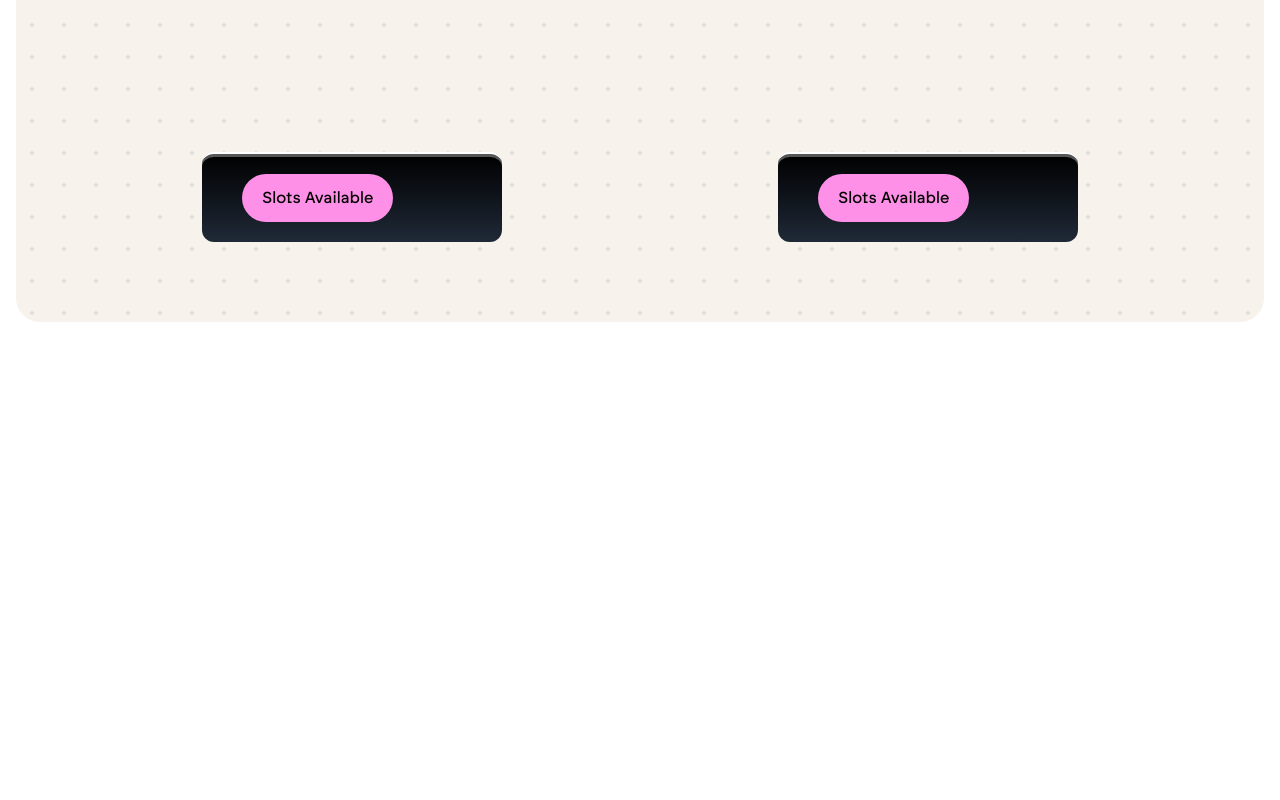
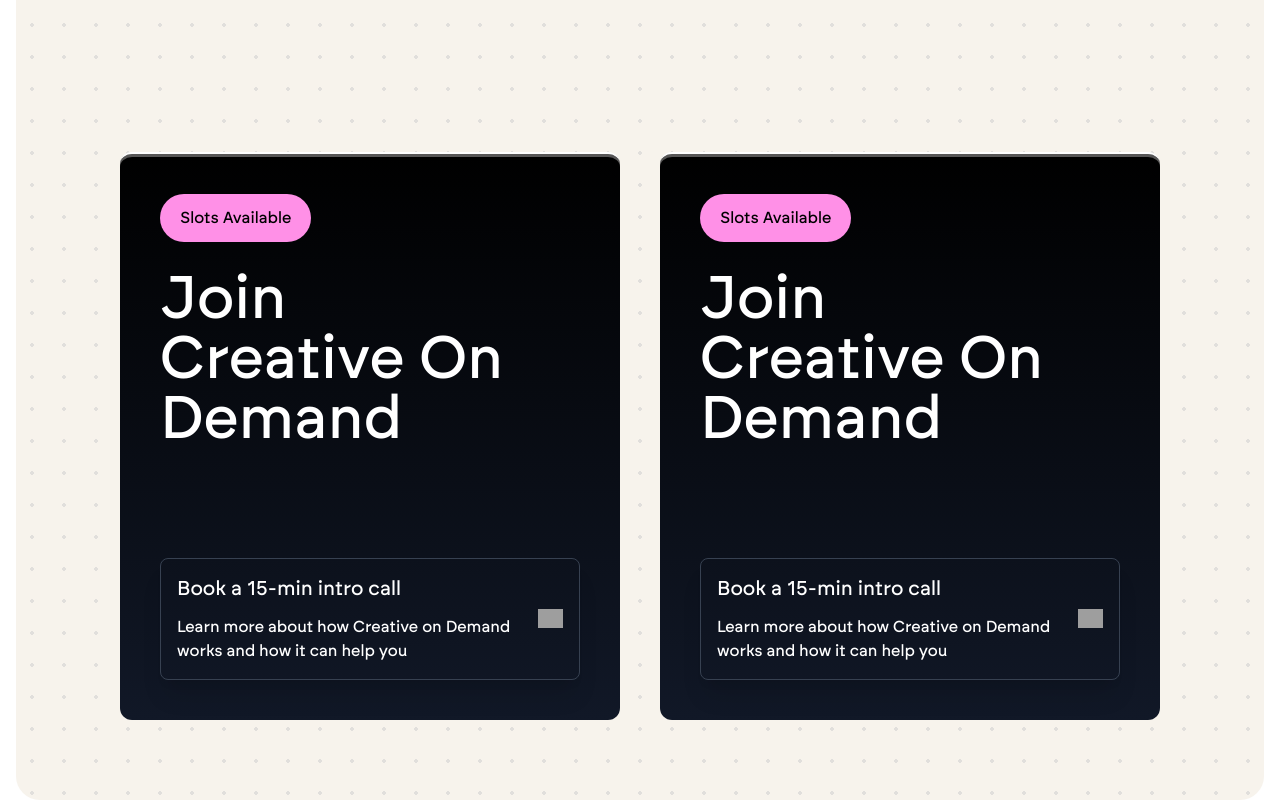
Before and after one commit to Mohammadarifcoding/designAgncy, a React (Vite) app: page / in a window 1280 px wide. Shown: the part 6559-7359 px from the top of the page. Before the commit the page ends 6881 px from the top, so only its background shows below. Built offline with nearby package versions, Linux system fonts and the light colour scheme; grey boxes are pictures that could not be loaded.

Commit message:
Added the plan section join fully

```diff
--- a/src/Pages/Home/plan/Join/Join.jsx
+++ b/src/Pages/Home/plan/Join/Join.jsx
@@ -2,15 +2,34 @@
 
 const Join = () => {
   return (
-    <div className="mx-auto w-max min-w-[300px] rounded-xl transition-all duration-500 hover:shadow-custom-hover">
-      <div className="inner-shadow rounded-xl border-t-2 flex flex-col border-white bg-gradient-to-b from-black to-gray-800 px-10 py-5 text-white hover:from-[#292929] hover:to-gray-900">
-      {/* Slots */}
-        <div className='bg-[#FF90E7] py-3 px-5 text-black rounded-full w-max'>
-        Slots Available
+    <div className="  max-w-[500px] rounded-xl">
+      <div className="inner-shadow flex flex-col gap-7 rounded-xl border-t-2 border-white bg-gradient-to-b from-black to-gray-900 px-6 py-6 text-white sm:px-8 sm:py-8 md:px-10 md:py-10">
+        {/* Slots */}
+        <div className="w-max rounded-full bg-[#FF90E7] px-5 py-3 text-black">
+          Slots Available
         </div>
+        {/*Title  */}
+        <h2 className="text-3xl font-[580] xsm:text-4xl md:text-6xl">
+          Join <br /> Creative On Demand
+        </h2>
+        {/* book call */}
 
-
-
+        <div className="mt-20 flex sm:flex-row flex-col items-center gap-3 rounded-lg border border-gray-700 p-4 shadow-xl">
+          <div className='flex flex-col gap-3'>
+            <h2 className="xsm:text-lg font-medium sm:text-xl">
+              Book a 15-min intro call
+            </h2>
+            <p className="font-medium sm:text-base xsm:text-sm text-[13px]">
+              Learn more about how Creative on Demand works and how it can help
+              you
+            </p>
+          </div>
+          <img
+            className="w-[25px]"
+            src="https://assets-global.website-files.com/5837424ae11409586f837994/65de12548dcbda2881cd8ff5_Group%201.svg"
+            alt=""
+          />
+        </div>
       </div>
     </div>
   );
--- a/src/Pages/Home/plan/Plan.jsx
+++ b/src/Pages/Home/plan/Plan.jsx
@@ -5,7 +5,7 @@
 const Plan = () => {
   return (
     <Container>
-      <div className="flex flex-col lg:flex-row my-20">
+      <div className="flex flex-col lg:flex-row items-center  my-20 justify-center gap-10">
         <Join></Join>
         <Join></Join>
       </div>
```
